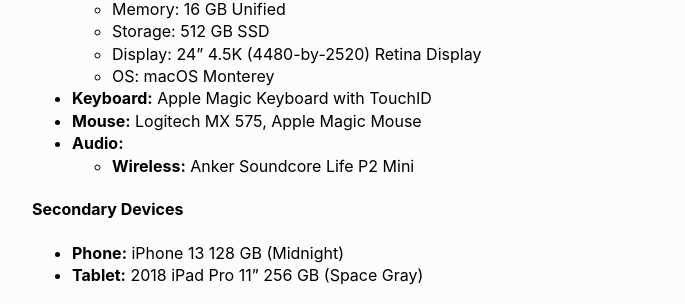
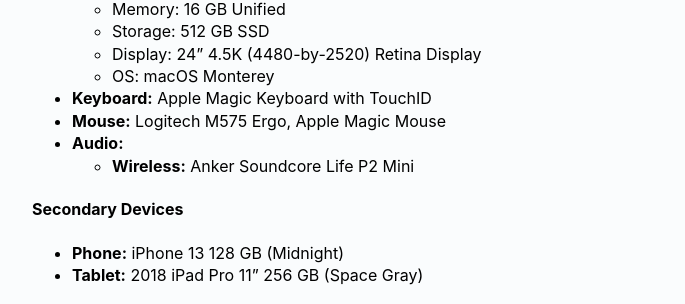
Before and after one commit to danesnick/old_website, a Jekyll site: the page built from uses.markdown, in a window 1280 px wide. Shown: the part 406-710 px from the top of the page, without its empty margins (224-909 px from the left). Built offline with Jekyll 4.4.1, drawn with Linux system fonts in a browser that asks for light colours.

Commit message:
Updated uses page; fixed wrong name for mouse

```diff
--- a/uses.markdown
+++ b/uses.markdown
@@ -25,7 +25,7 @@
 	+ Display: 24" 4.5K (4480-by-2520) Retina Display
 	+ OS: macOS Monterey
 * **Keyboard:** Apple Magic Keyboard with TouchID
-* **Mouse:** Logitech MX 575, Apple Magic Mouse
+* **Mouse:** Logitech M575 Ergo, Apple Magic Mouse
 * **Audio:**
 	+ **Wireless:** Anker Soundcore Life P2 Mini
 
```
